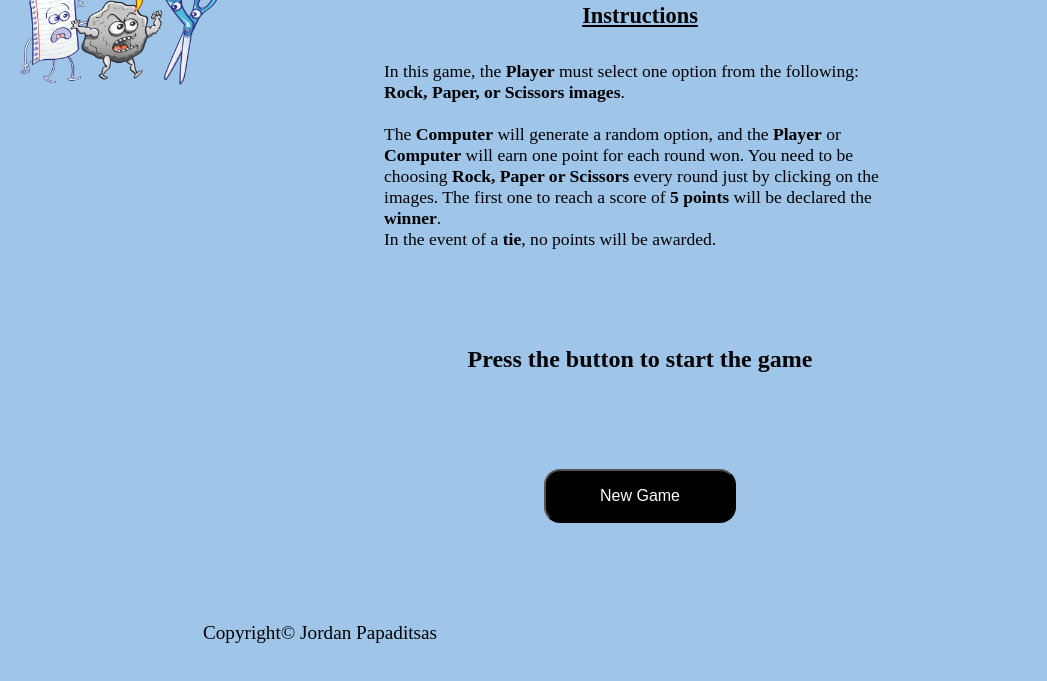
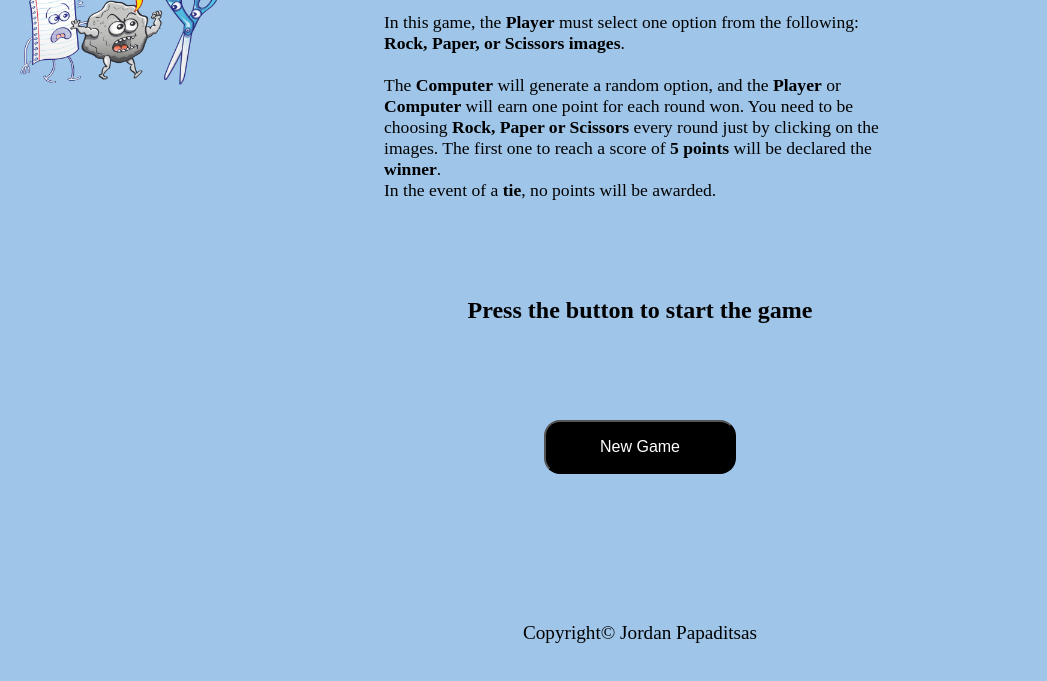
Before and after one commit to jordanpapaditsas/rps-royale, a plain HTML site: page index.html in a window 1280 px wide. Shown: the part 107-788 px from the top of the page, without its empty margins (0-1047 px from the left). Drawn offline with Linux system fonts and the light colour scheme.

Commit message:
Final changes

```diff
--- a/css/style.css
+++ b/css/style.css
@@ -15,9 +15,10 @@ body {
   background-size: calc(20rem);
   background-color: #9fc5e9;
   display: flex;
-  justify-content: space-between;
+  flex-wrap: wrap;
+  flex-direction: column;
+  justify-content: center;
   align-items: center;
-  flex-wrap: wrap;
 }
 
 #welcome-title {
@@ -79,8 +80,8 @@ body {
 
 #copyright {
   display: flex;
+  justify-content: center;
   align-items: center;
-  justify-content: center;
   flex: 1;
   font-size: 1.2rem;
 }
--- a/index.html
+++ b/index.html
@@ -24,9 +24,7 @@
         <button id="newgame-btn">New Game</button>
       </div>
     </div>
-    <div id="copyright">
-      <span>Copyright&copy; Jordan Papaditsas</span>
-    </div>
+
 
       <div id="container">
         <div id="score">
@@ -61,6 +59,10 @@
       <button id="home-btn">Home</button>
     </div>
 
+    <div id="copyright">
+      <p>Copyright&copy; Jordan Papaditsas</p>
+    </div>
+
   <script src="index.js"></script>
 </body>
 </html>
```
